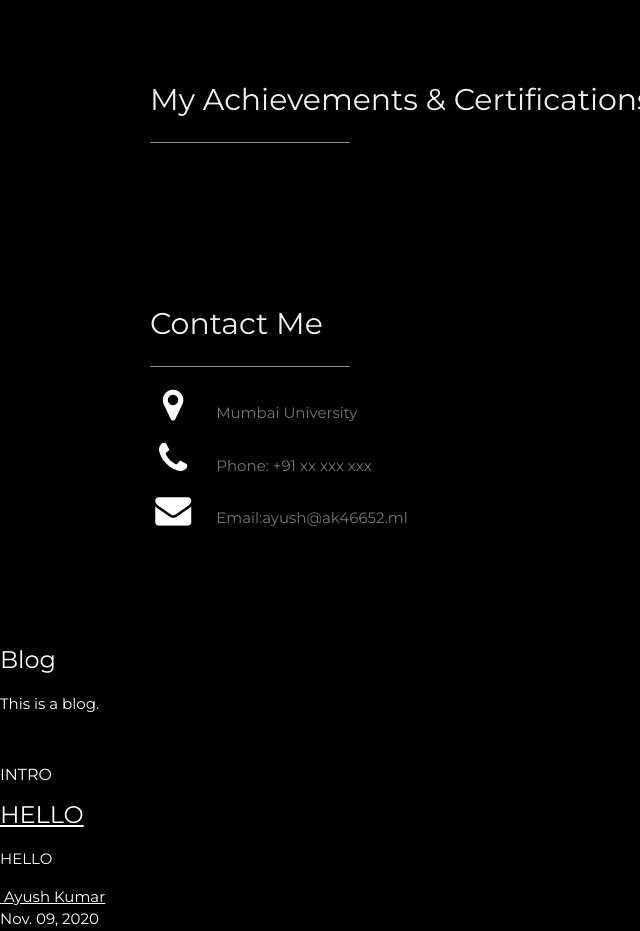
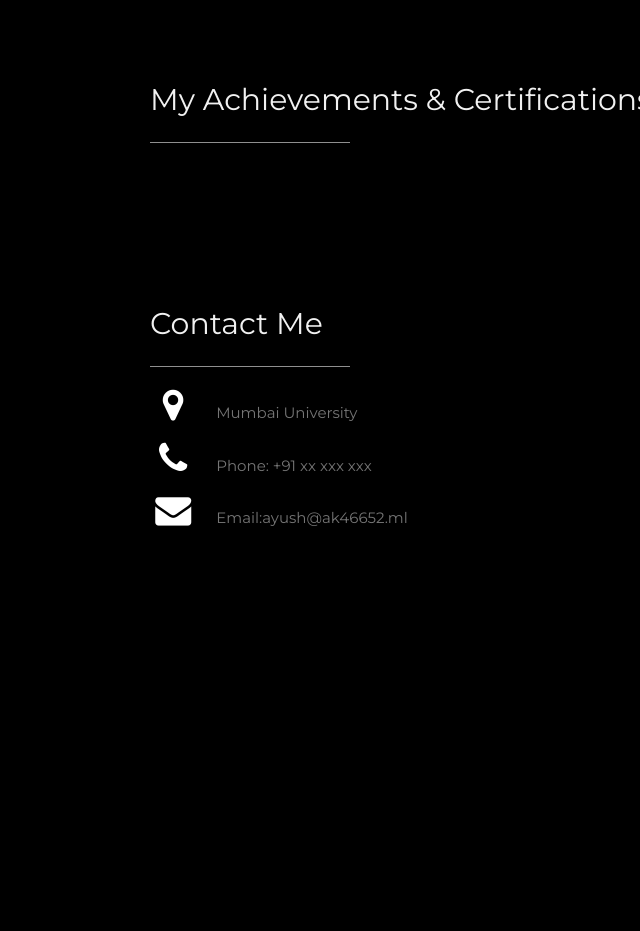
Before and after one commit to ak46652/bio, a plain HTML site: page index.html in a window 1280 px wide. Shown: the part 891-1822 px from the top of the page, without its empty margins (0-640 px from the left). After the commit the page ends 1523 px from the top, so only its background shows below. Drawn offline with nearby package versions, Linux system fonts and the light colour scheme.

Commit message:
Update index.html

```diff
--- a/index.html
+++ b/index.html
@@ -76,52 +76,5 @@ body, h1,h2,h3,h4,h5,h6 {font-family: "Montserrat", sans-serif}
 
 <!-- END PAGE CONTENT -->
 </div>
-    <!-- ======= Blog Section ======= -->
-    <section id="blog" class="blog-mf sect-pt4 route">
-      <div class="container">
-        <div class="row">
-          <div class="col-sm-12">
-            <div class="title-box text-center">
-              <h3 class="title-a">
-                Blog
-              </h3>
-              <p class="subtitle-a">
-                This is a blog.
-              </p>
-              <div class="line-mf"></div>
-            </div>
-          </div>
-        </div>
-        <div class="row">
-          <div class="col-md-4">
-            <div class="card card-blog">
-              <div class="card-img">
-                <a href=""><img src="assets/img/post/post-1.png" alt="" class="img-fluid"></a>
-              </div>
-              <div class="card-body">
-                <div class="card-category-box">
-                  <div class="card-category">
-                    <h6 class="category">INTRO</h6>
-                  </div>
-                </div>
-                <h3 class="card-title"><a href="">HELLO</a></h3>
-                <p class="card-description">HELLO
-                </p>
-              </div>
-              <div class="card-footer">
-                <div class="post-author">
-                  <a href="#">
-                    <img src="assets/img/profile.jpg" alt="" class="avatar rounded-circle">
-                    <span class="author">Ayush Kumar</span>
-                  </a>
-                </div>
-                <div class="post-date">
-                  <span class="ion-ios-clock-outline"></span> Nov. 09, 2020
-                </div>
-              </div>
-            </div>
-          </div>
-    </section>
-</div>
 </body>
 </html>
```
